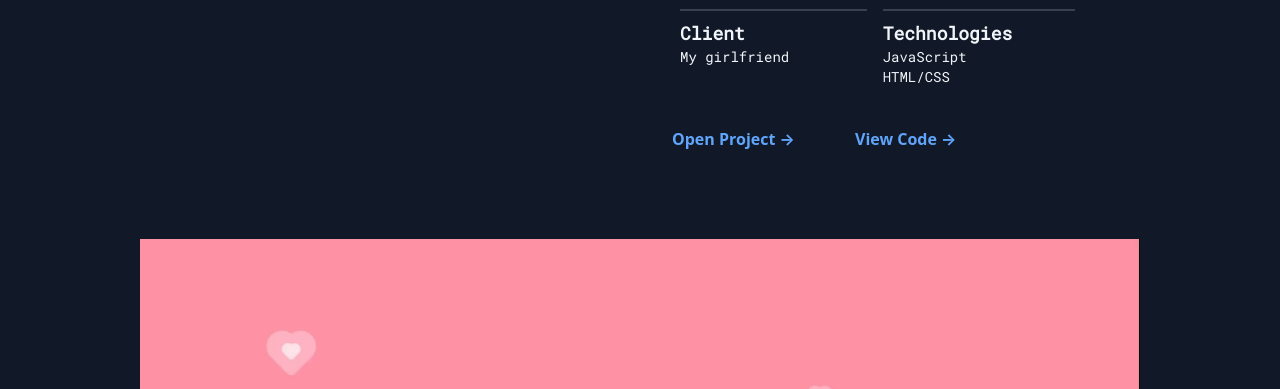
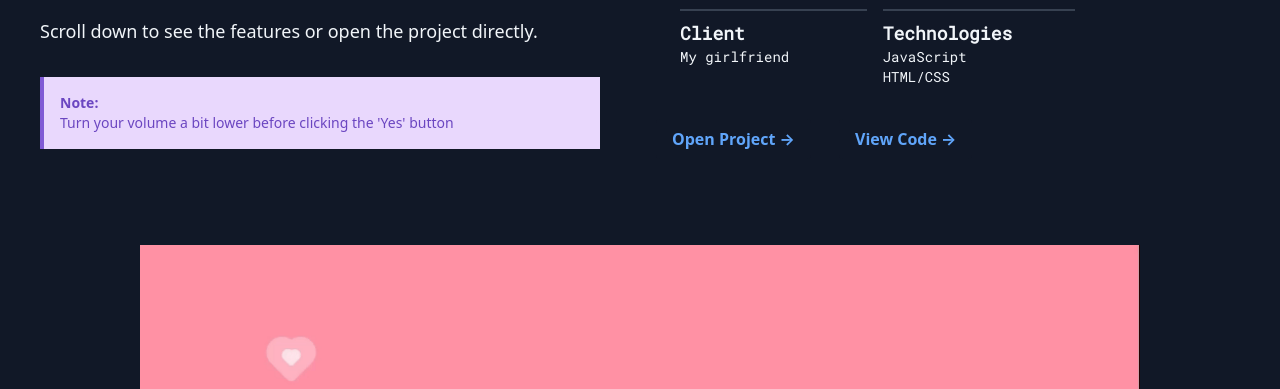
Before and after one commit to MichaelTranB/myPortfolio, a Flask app: page /valentines in a window 1280 px wide. Shown: the part 595-984 px from the top of the page. Run offline with Flask 3, Linux system fonts and the light colour scheme; some libraries are stand-ins or nearby versions.

Commit message:
accordian fixes and project card details

```diff
--- a/static/css/main.css
+++ b/static/css/main.css
@@ -480,7 +480,7 @@ a.contact-link-effect:hover::after {
 }
 
 .experience-card-header {
-    background-color: #6d28d9; /* Default color for header card */
+    background-color: #430d79;
     color: #ffffff;
     cursor: pointer;
     padding: 20px;
@@ -490,56 +490,95 @@ a.contact-link-effect:hover::after {
     align-items: center;
     margin-bottom: 2px;
     border: none;
-    transition: background-color 0.3s ease-in-out; /* Smooth transition for color change */
+    transition: background-color 0.3s ease-in-out;
 }
 
 .experience-details {
-    background-color: #430d79; /* Color for details card */
+    background-color: #740cdc;
     color: #ffffff;
     visibility: hidden;
     overflow: hidden;
-    max-height: 0; /* Start collapsed */
-    transition: max-height 0.5s ease-out, padding 0.5s ease-out; /* Smooth transition for expanding/collapsing */
-    padding: 0 20px; /* Start with no vertical padding, maintain horizontal padding */
+    max-height: 0;
+    transition: max-height 0.5s ease-out, padding 0.5s ease-out;
+    padding: 0 20px;
     margin-top: 4px;
     margin-bottom: 1px;
     border-radius: 8px;
 }
 
 /* Dark mode specific styles */
-body.dark-mode .experience-card-header,
-body.dark-mode .experience-card-header.expanded,
-body.dark-mode .experience-details {
-    background-color: #740cdc !important; /* Override color for dark mode if necessary */
+body.dark-mode .experience-card-header {
+    background-color: #430d79;
 }
 
-body.dark-mode .experience-card-header {
-    background-color: #430d79 !important; /* Default dark mode header card color */
+body.dark-mode .experience-details {
+    background-color: #241d41;
+}
+
+body.dark-mode .experience-card-header.expanded {
+    background-color: #740cdc;
 }
 
 body.dark-mode .experience-card-header *,
 body.dark-mode .experience-details * {
-    background-color: transparent !important;
-    color: #f1f5f9 !important;
+    color: #f1f5f9;
+    background-color: transparent;
 }
 
+
+
 .custom-li {
-    line-height: 1.2; /* Adjusts the spacing for wrapped lines within a bullet */
+    line-height: 1.2;
 }
 
 
 .custom-note-bg,
-.custom-note-bg * { /* This targets the container and all child elements */
-    background-color: #ccffbd !important; /* Ensures the background color stays consistent */
-    border-color: #4caf50 !important; /* Ensures the border color stays consistent */
-    color: #2d6a4f !important; /* Ensures the text color stays consistent */
+.custom-note-bg * {
+    background-color: #ccffbd !important;
+    border-color: #4caf50 !important;
+    color: #2d6a4f !important;
 }
 
 body.dark-mode .custom-note-bg,
-body.dark-mode .custom-note-bg * { /* Ensures the styles remain the same in dark mode */
-    background-color: #ccffbd !important; /* Keeps the background color the same in dark mode */
-    border-color: #4caf50 !important; /* Keeps the border color the same in dark mode */
-    color: #2d6a4f !important; /* Keeps the text color the same in dark mode */
+body.dark-mode .custom-note-bg * {
+    background-color: #ccffbd;
+    border-color: #4caf50;
+    color: #2d6a4f !important;
+}
+
+.bg-purple-100, .border-purple-500, .text-purple-700, .bg-purple-100 *, .border-purple-500 *, .text-purple-700 * {
+    background-color: #e9d8fd !important;
+    border-color: #805ad5 !important;
+    color: #6b46c1 !important;
+}
+
+.bg-orange-100, .border-orange-500, .text-orange-700, .bg-orange-100 *, .border-orange-500 *, .text-orange-700 * {
+    background-color: #fefcbf !important;
+    border-color: #f6e05e !important;
+    color: #b7791f !important;
+}
+
+body.dark-mode .bg-orange-100,
+body.dark-mode .border-orange-500,
+body.dark-mode .text-orange-700,
+body.dark-mode .bg-orange-100 *,
+body.dark-mode .border-orange-500 *,
+body.dark-mode .text-orange-700 * {
+    background-color: #fefcbf !important; /* Keeps the background color the same in dark mode */
+    border-color: #f6e05e !important; /* Keeps the border color the same in dark mode */
+    color: #b7791f !important; /* Keeps the text color the same in dark mode */
+}
+
+
+body.dark-mode .bg-purple-100,
+body.dark-mode .border-purple-500,
+body.dark-mode .text-purple-700,
+body.dark-mode .bg-purple-100 *,
+body.dark-mode .border-purple-500 *,
+body.dark-mode .text-purple-700 * {
+    background-color: #e9d8fd !important; /* Keeps the background color the same in dark mode */
+    border-color: #805ad5 !important; /* Keeps the border color the same in dark mode */
+    color: #6b46c1 !important; /* Keeps the text color the same in dark mode */
 }
 
 
--- a/templates/nexclap.html
+++ b/templates/nexclap.html
@@ -7,8 +7,8 @@
         <div class="flex flex-col lg:flex-row items-start gap-10 lg:gap-20">
             <div class="w-full lg:w-1/2">
                 <h2 class="text-6xl sm:text-7xl lg:text-8xl font-bold font-orbitron text-indigo-600 mt-8 mb-14">Nexclap 2.0</h2>
-                <p class="sans-serif-font text-base md:text-lg mb-8">
-                    Nexclap is an eLearning platform partnered with Siliconvalley4u that offers a wide range of courses. I'm currently part of the team that's transforming Nexclap into an innovative, AI-powered social network aimed at enhancing recruitment and career development.
+                <p class="sans-serif-font text-base md:text-lg mb-16">
+                    Nexclap is an eLearning platform that offers a range of online courses. I'm currently part of the team that's expanding Nexclap into an AI-powered social network aimed at enhancing recruitment and career development.
                     Our goal is to create a dynamic space that connects students, job seekers, and recruiters, effectively closing the gap between education and employment.
                 </p>
 
--- a/templates/valentines.html
+++ b/templates/valentines.html
@@ -8,11 +8,20 @@
             <div class="w-full lg:w-1/2">
                 <h2 class="text-6xl sm:text-7xl lg:text-7xl font-bold font-orbitron text-indigo-600 mt-8 mb-12">Valentine's Card Website</h2>
                 <p class="sans-serif-font text-base md:text-lg mb-4">
-                    A static website I made using mostly client-side JavaScript complete with music, personalized and interactive polaroids with password locked note, and plenty of confetti.
-                    For the locked image
+                    A static website I made complete with music, a personalized and interactive polaroid gallery with a locked note, and plenty of confetti.
+                </p>
+                <p class="sans-serif-font text-base md:text-lg mb-4">
+                    For the password protected note I used a combination of <b>Netlify's serverless functions</b> and the <b>client side JavaScript</b> to verify the PIN
+                    and then securely retrieve and serve the actual note's image in a base64-encoded format directly to the browser.
+                </p>
+                <p class="sans-serif-font text-base md:text-lg mb-8">
                     Scroll down to see the features or open the project directly.
-                <p class="sans-serif-font text-base md:text-lg">*Note: Turn your volume a bit lower before clicking the Yes button*</p>
                 </p>
+                <div class="custom-note-bg bg-purple-100 border-l-4 border-purple-500 text-purple-700 sans-serif-font p-4 mb-4 text-sm" role="alert">
+                    <p class="font-bold">Note:</p>
+                    <p>Turn your volume a bit lower before clicking the 'Yes' button</p>
+                </div>
+
             </div>
 
             <div class="w-full lg:w-1/2 mt-0 lg:mt-24">
@@ -32,7 +41,7 @@
                 <a href="https://myvalentine88.netlify.app/" class="inline-block bg-indigo-600 hover:bg-indigo-500 text-white font-bold py-2 px-4 rounded transition-colors duration-200 mt-4 -ml-4 sm:-ml-6 w-auto">
                     Open Project →
                 </a>
-                <a href="https://github.com/MichaelTranB/valentinesDayCard/tree/main" class="inline-block bg-gray-600 hover:bg-gray-500 text-white font-bold py-2 px-4 rounded transition-colors duration-200 mt-4 ml-4 sm:ml-6 w-auto">
+                <a href="https://github.com/MichaelTranB/valentinesDayCard/tree/main" class="inline-block bg-indigo-600 hover:bg-indigo-500 text-white font-bold py-2 px-4 rounded transition-colors duration-200 mt-4 ml-4 sm:ml-6 w-auto">
                     View Code →
                 </a>
 
```
Also changed, not shown: static/js/accordian.js (+52 -56 lines), templates/main_page.html (+6 -6 lines), templates/yatsys.html (+10 -3 lines).
